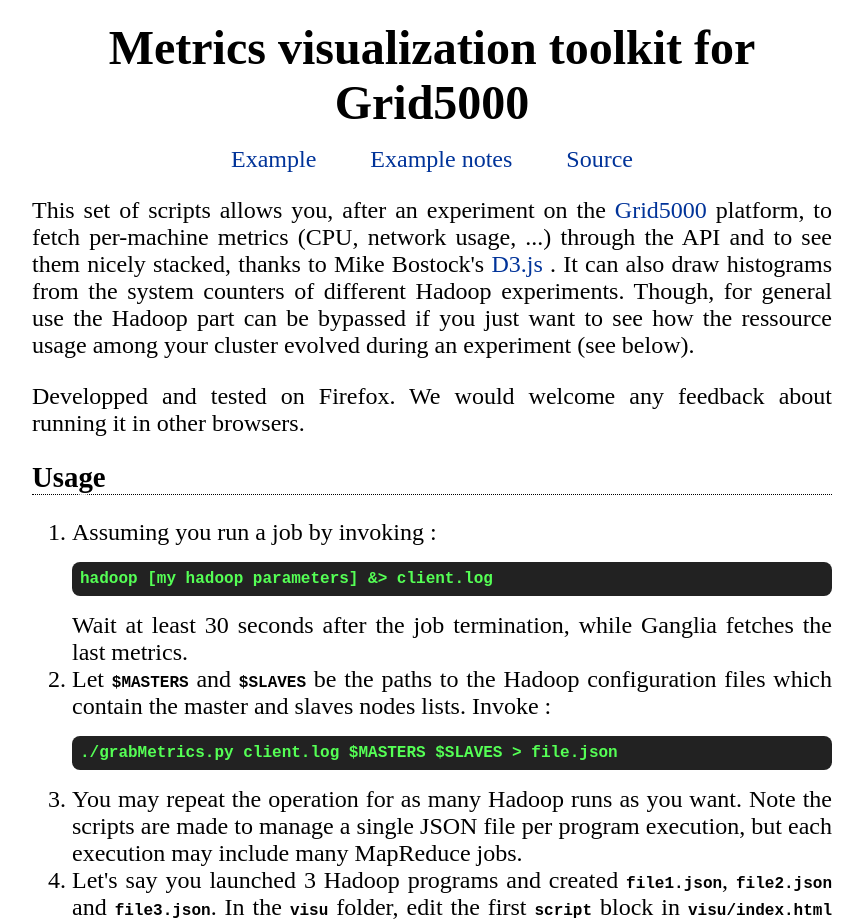
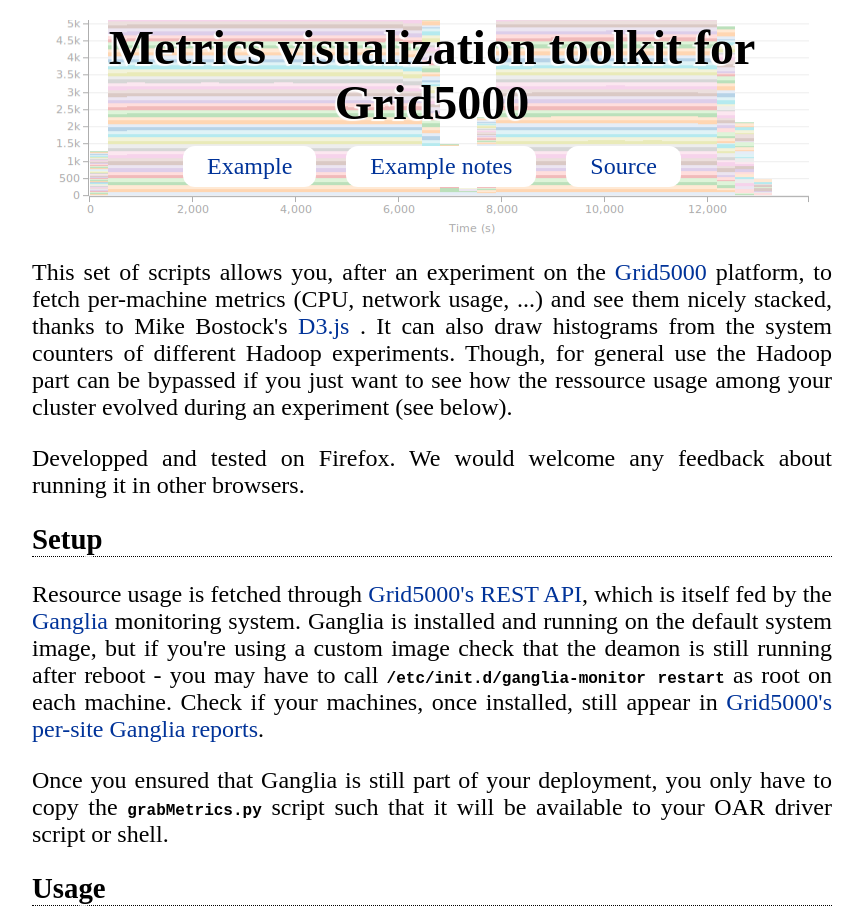
Before and after one commit to martinkirch/g5k-v11n, a plain HTML site: page index.html in a window 1280 px wide. Shown: the top 923 px of the page, without its empty margins (208-1071 px from the left). Drawn offline with Linux system fonts and the light colour scheme; a web font is replaced by a local one.

Commit message:
adding 'setup' and more info about PDF/SVG in the presentation page

```diff
--- a/index.html
+++ b/index.html
@@ -15,6 +15,11 @@
 			max-width: 800px;
 			margin: 0 auto;
 			padding: 0.5em;
+		}
+
+		header {
+			background: url('sample.png') center bottom no-repeat;
+			padding-bottom:2em;
 		}
 
 		h1,h2,h3 {
@@ -43,7 +48,10 @@
 
 		nav a {
 			display: inline-block;
-			margin: 0 1em;
+			margin: 0 0.5em;
+			padding: 0.3em 1em;
+			border-radius: 0.5em;
+			background: white;
 		}
 
 		a {
@@ -76,19 +84,20 @@
 	</style>
 </head>
 <body>
+	<header>
 		<h1>Metrics visualization toolkit for Grid5000</h1>
-
 		<nav>
 			<a href="visu/" target="_blank">Example</a>
 			<a href="#notes">Example notes</a>
 			<a href="https://github.com/martinkirch/g5k-v11n/">Source</a>
 		</nav>
+	</header>
 
 	<p>
 		This set of scripts allows you, after an experiment on the
 		<a href="https://www.grid5000.fr/" target="_blank">Grid5000</a>
-		platform, to fetch per-machine metrics (CPU, network usage, ...) through the API and to see them nicely stacked,
-		thanks to Mike Bostock's
+		platform, to fetch per-machine metrics (CPU, network usage, ...) and
+		see them nicely stacked, thanks to Mike Bostock's
 		<a href="http://d3js.org/" target="_blank">D3.js</a> .
 		It can also draw histograms from the system counters of different Hadoop experiments.
 		Though, for general use
@@ -103,8 +112,30 @@
 
 
 
+	<h2>Setup</h2>
+	<p>
+		Resource usage is fetched through
+		<a href="https://www.grid5000.fr/mediawiki/index.php/API_all_in_one_Practical" target="_blank">Grid5000's REST API</a>,
+		which is itself fed by the
+		<a href="http://ganglia.sourceforge.net/" target="_blank">Ganglia</a>
+		monitoring system.
+		Ganglia is installed and running on the default system image,
+		but if you're using a custom image check that the deamon is still running
+		after reboot - you may have to call
+		<code>/etc/init.d/ganglia-monitor restart</code>
+		as root on each machine.
+		Check if your machines, once installed, still appear in
+		<a href="https://intranet.grid5000.fr/ganglia/" target="_blank">Grid5000's per-site Ganglia reports</a>.
+	</p>
+
+	<p>
+		Once you ensured that Ganglia is still part of your deployment,
+		you only have to copy the <code>grabMetrics.py</code> script
+		such that it will be available to your OAR driver script or shell.
+	</p>
+
+
 	<h2>Usage</h2>
-
 	<ol>
 		<li>
 			Assuming you run a job by invoking :
@@ -169,6 +200,12 @@
 		⚠ The "Print" and "Source" features are experimental ⚠
 	</p>
 
+	<p>
+		These two buttons are intended to provide respectively a PDF and SVG
+		export (tip: ask your browser to print without header/footer and use pdfcrop).
+		But they are far from perfect because we are limited by browsers capabilities...
+	</p>
+
 
 
 
```
Also changed, not shown: sample.png (added). Lines whose indentation alone changed are shown as unchanged.
